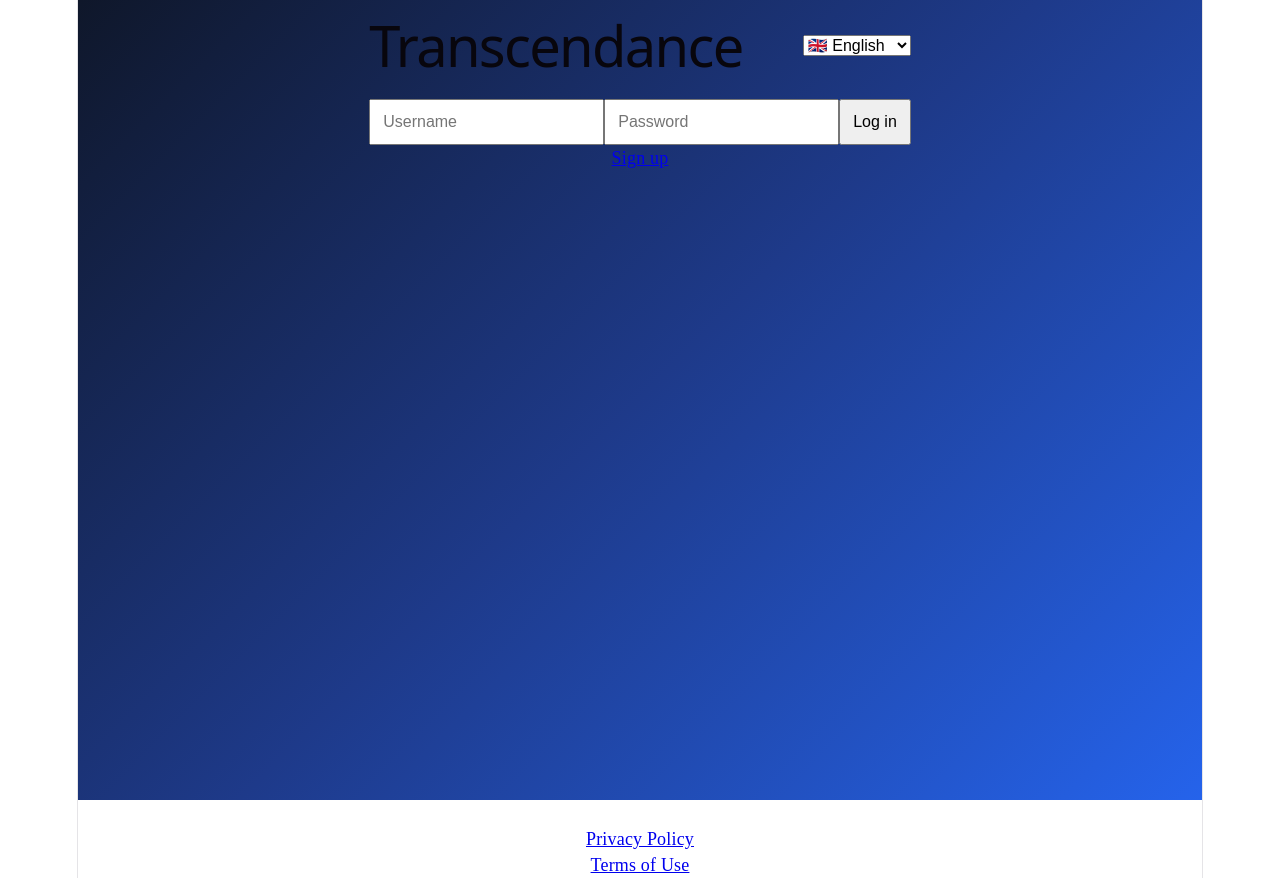
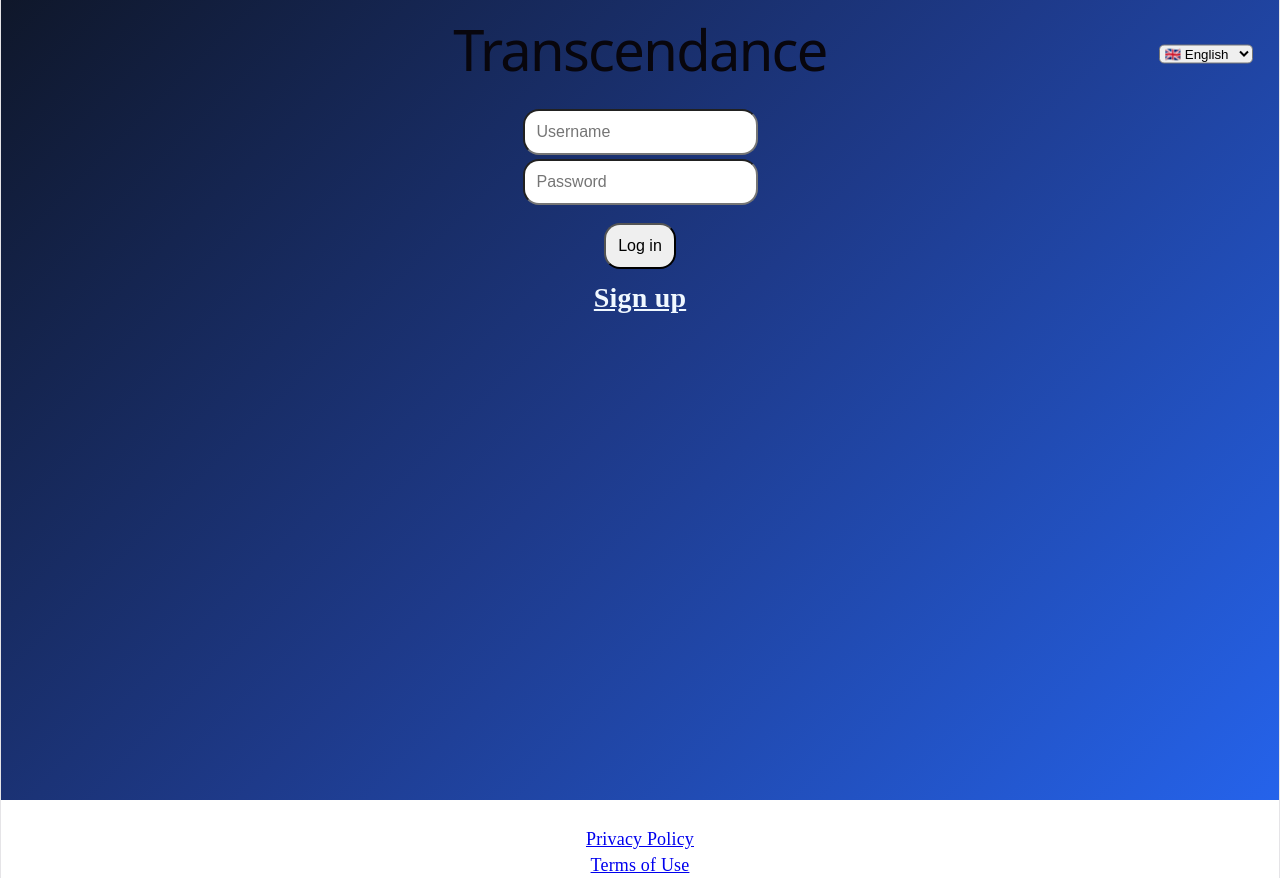
Before and after one commit to k-9-user/Task_Manager42, a React (Vite) app in the folder frontend/: page /login in a window 1280 px wide. Built offline with nearby package versions, Linux system fonts and the light colour scheme; no server answers; a web font is replaced by a local one.

Commit message:
style avance

```diff
--- a/frontend/src/index.css
+++ b/frontend/src/index.css
@@ -55,8 +55,8 @@ body {
 }
 
 #root {
-  width: 1126px;
-  max-width: 100%;
+  /* width: 1126px; */
+  /* max-width: 100%; */
   margin: 0 auto;
   text-align: center;
   border-inline: 1px solid var(--border);
--- a/frontend/src/pages/Login.jsx
+++ b/frontend/src/pages/Login.jsx
@@ -27,8 +27,10 @@ function Login()
 				<p></p>
 				<input type="text" placeholder={t("login.username")} value={email} onChange={(e) => setEmail(e.target.value)}
 				/>
+				<p></p>
 				<input type="password" placeholder={t("login.password")} value={password} onChange={(e) => setPassword(e.target.value)}
 				/>
+				<p></p>
 				<button>{t("login.submit")}</button>
 				<p><Link to="/register">{t("login.register")}</Link></p>
 			</form>
--- /dev/null
+++ b/frontend/src/pages/ProjectDetail.css
@@ -0,0 +1,20 @@
+
+body{
+	margin: 0px;
+	font-family:'Times New Roman', Times, serif;
+	color: white;
+
+}
+
+.project-detail-page{
+	height:  100vh;
+	/* display: flex; */
+	justify-content: center;
+	/* align-items: center; */
+	background: linear-gradient(
+		135deg,
+		#0f172a 0%,
+		#1e3a8a 50%,
+		#2563eb 100%
+	);
+}
--- a/frontend/src/pages/ProjectDetail.jsx
+++ b/frontend/src/pages/ProjectDetail.jsx
@@ -3,6 +3,7 @@ import { useParams } from "react-router-dom";
 import TaskBoard from "../components/TaskBoard";
 import { getProjectTasks, updateTaskStatus } from "../services/taskService.js";
 import { useTranslation } from "react-i18next";
+import './ProjectDetail.css';
 
 const USE_MOCK = true;
 
--- /dev/null
+++ b/frontend/src/pages/Projects.css
@@ -0,0 +1,22 @@
+
+body{
+	margin: 0px;
+	font-family:'Times New Roman', Times, serif;
+	color: white;
+}
+
+.projects-page {
+	height:  100vh;
+	justify-content: center;
+	background: linear-gradient(
+		135deg,
+		#0f172a 0%,
+		#1e3a8a 50%,
+		#2563eb 100%
+	);
+}
+
+.project-form input{
+	/* padding: 12px; */
+	color: chartreuse;
+}
--- a/frontend/src/pages/Projects.jsx
+++ b/frontend/src/pages/Projects.jsx
@@ -2,6 +2,7 @@ import { useState, useEffect } from "react";
 import { getProjects, createProject } from "../services/projectService";
 import { Link } from "react-router-dom";
 import { useTranslation } from "react-i18next";
+import './Projects.css';
 
 
 const USE_MOCK = true;
--- a/frontend/src/pages/Register.jsx
+++ b/frontend/src/pages/Register.jsx
@@ -1,5 +1,5 @@
 import { useState } from 'react';
-// import './register.css';
+import './register.css';
 import { Link } from "react-router-dom";
 import { isvalidemail } from '../utils/validation';
 import { useTranslation } from 'react-i18next';
--- a/frontend/src/pages/login.css
+++ b/frontend/src/pages/login.css
@@ -9,9 +9,9 @@ body{
 
 .login-page{
 	height:  100vh;
-	display: flex;
+	/* display: flex; */
 	justify-content: center;
-	/*align-items: center; */
+	/* align-items: center; */
 	background: linear-gradient(
 		135deg,
 		#0f172a 0%,
@@ -23,25 +23,59 @@ body{
 .login-box input{
 	padding: 12px;
 	font-size: 16px;
+	border-radius: 16px;
+	margin: 2px;
 }
 
 .login-box button{
 	padding: 12px;
 	font-size: 16px;
 	cursor: pointer;
+	margin: 16px;
+	border-radius: 16px;
+}
+
+.login-box p a{
+	color: aliceblue;
+	font-size: 28px;
+	/* color: rgb(211, 11, 11); */
+	text-decoration: underline;
+	/* text-decoration-color: black; */
+	font-weight: 600;
+	padding: 0.4rem 0.9rem;
+	border-radius: 6px;
+	transition: background-color 0.2s ease ,color 0.2s ease;
+}
+
+.login-box p a:hover{
+	/* color: aliceblue; */
+	color: rgb(211, 11, 11);
+	background-color: #0f172a;
 }
 
 .header {
+	position:relative;
 	display: flex;
 	align-items: center;
-	justify-content: space-between;
-	margin-bottom: 0.5rem;
+	justify-content: center;
+	margin-bottom: 2rem;
+}
+
+.header h1 {
+	margin: 0.5rem;
+	margin-top: 2rem;
 }
 
 .header select{
-	/* padding: 12px; */
-	font-size: 16px;
-	/* display: flex;
-	justify-content: center; */
-	flex-shrink: 0px;
+	margin-top: 1rem;
+	position: absolute;
+	right: 2%;
+	top: 50%;
+	transform: translateY(-50%);
+	flex-shrink: 0;
+	border-radius: 5px;
 }
+
+link {
+	color: black;
+}
--- a/frontend/src/pages/register.css
+++ b/frontend/src/pages/register.css
@@ -1,7 +1,13 @@
+
 body{
 	margin: 0px;
 	font-family:'Times New Roman', Times, serif;
 	color: white;
+}
+
+.register-page{
+	height:  100vh;
+	justify-content: center;
 	background: linear-gradient(
 		135deg,
 		#0f172a 0%,
@@ -13,9 +19,32 @@ body{
 .register-box input {
 	padding: 12px;
 	font-size: 16px;
+	border-radius: 16px;
+	margin: 2px;
 }
 
 .register-box button {
 	padding: 12px;
 	font-size: 16px;
+	cursor:pointer;
+	border-radius: 16px;
+	margin: 10px;
 }
+
+.register-box p a{
+	color: aliceblue;
+	text-decoration: underline;
+	font-weight: 600;
+	padding: 0.4rem 0.9rem;
+	border-radius: 6px;
+	transition: background-color 0.2s ease, color 0.2 ease;
+}
+
+.register-box p a:hover{
+	color: rgb(211, 11, 11);
+	background-color: #0f172a;
+}
+
+.register-box h1 {
+	margin-top: 2rem;
+}
```
Also changed, not shown: 1 other file (tests, documents, lock files or other folders).
